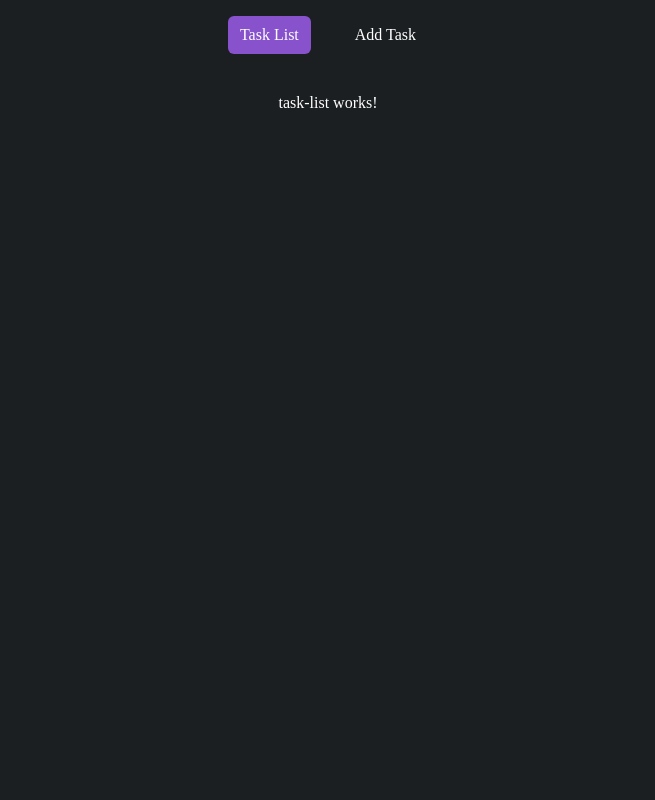
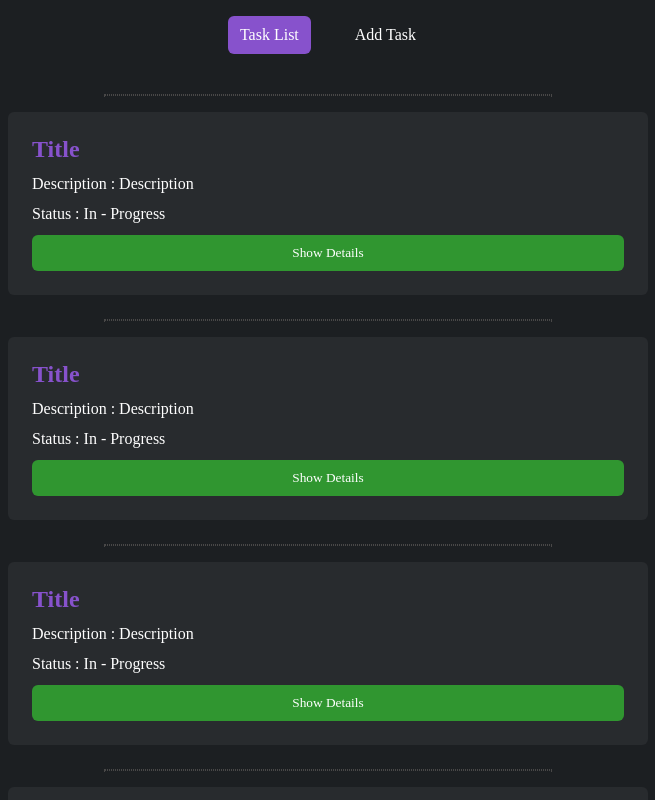
Before and after one commit to basakjeet08/Angular-Module-One-Exam, an Angular app: page / in a window 1280 px wide. Shown: the top 800 px of the page, without its empty margins (312-967 px from the left). Built offline with nearby package versions, Linux system fonts and the light colour scheme; a web font is replaced by a local one.

Commit message:
feat - Implemented Task List Screen and implemented the task service 50%

```diff
--- /dev/null
+++ b/src/app/Models/Task.ts
@@ -0,0 +1,9 @@
+export class Task {
+  readonly id: string = crypto.randomUUID();
+
+  constructor(
+    readonly title: string,
+    readonly description: string,
+    readonly status: string
+  ) {}
+}
--- a/src/app/components/task-list/task-list.component.css
+++ b/src/app/components/task-list/task-list.component.css
@@ -0,0 +1,16 @@
+#outer-container {
+  width: 50vw;
+
+  display: flex;
+  flex-direction: column;
+
+  gap: 24px;
+}
+
+.full-width {
+  width: 50vw;
+}
+
+.center {
+  align-items: center;
+}
--- a/src/app/components/task-list/task-list.component.html
+++ b/src/app/components/task-list/task-list.component.html
@@ -1 +1,19 @@
-<p>task-list works!</p>
+<div id="outer-container">
+  <!-- Container centering the cards -->
+  <div class="col-container center" *ngFor="let task of taskList">
+    <!-- Horizontal Line between them -->
+    <hr />
+
+    <!-- Each Task Item Component -->
+    <div class="card-container full-width">
+      <h2>{{ task.title }}</h2>
+      <p>Description : {{ task.description }}</p>
+      <p>Status : {{ task.status }}</p>
+
+      <!-- This buttons takes you to the task details page -->
+      <button class="secondary-btn" (click)="onDetailsClick(task.id)">
+        Show Details
+      </button>
+    </div>
+  </div>
+</div>
--- a/src/app/components/task-list/task-list.component.ts
+++ b/src/app/components/task-list/task-list.component.ts
@@ -1,8 +1,43 @@
-import { Component } from '@angular/core';
+import { Component, OnDestroy, OnInit } from '@angular/core';
+import { ActivatedRoute, Router } from '@angular/router';
+import { Subscription } from 'rxjs';
+import { Task } from 'src/app/Models/Task';
+import { TaskService } from 'src/app/services/task.service';
 
 @Component({
   selector: 'app-task-list',
   templateUrl: './task-list.component.html',
   styleUrls: ['./task-list.component.css'],
 })
-export class TaskListComponent {}
+export class TaskListComponent implements OnInit, OnDestroy {
+  // These are the task list variable and subscription to task event data
+  taskList!: Task[];
+  private taskSubscription!: Subscription;
+
+  // Injecting the Task Service , Router and the route
+  constructor(
+    private taskService: TaskService,
+    private router: Router,
+    private route: ActivatedRoute
+  ) {}
+
+  // This initializes the task list and starts a subscription to the task list data events
+  ngOnInit(): void {
+    this.taskList = this.taskService.getTaskList();
+
+    // Subscribing to the task list
+    this.taskSubscription = this.taskService
+      .getTaskSubject()
+      .subscribe((taskList) => (this.taskList = taskList));
+  }
+
+  // This function is invoked when the show details button is clicked
+  onDetailsClick(id: string) {
+    this.router.navigate(['task-details', id], { relativeTo: this.route });
+  }
+
+  // Removing the task list subscription to prevent memory leaks
+  ngOnDestroy(): void {
+    this.taskSubscription?.unsubscribe();
+  }
+}
--- /dev/null
+++ b/src/app/services/task.service.ts
@@ -0,0 +1,30 @@
+import { Injectable } from '@angular/core';
+import { Task } from '../Models/Task';
+import { Subject } from 'rxjs';
+
+@Injectable({ providedIn: 'root' })
+export class TaskService {
+  // These are the task list variable and the subject that will pass data events
+  private taskList: Task[] = [];
+  private taskSubject = new Subject<Task[]>();
+
+  // Initializing the task list to some dummy data for testing
+  constructor() {
+    this.taskList = [
+      new Task('Title', 'Description', 'In - Progress'),
+      new Task('Title', 'Description', 'In - Progress'),
+      new Task('Title', 'Description', 'In - Progress'),
+      new Task('Title', 'Description', 'In - Progress'),
+    ];
+  }
+
+  // Encapsulating the task list data to prevent data changes outside the service
+  getTaskList() {
+    return [...this.taskList];
+  }
+
+  // Returning the task subject as readonly to prevent changes to it
+  getTaskSubject() {
+    return this.taskSubject.asObservable();
+  }
+}
--- a/src/styles.css
+++ b/src/styles.css
@@ -112,7 +112,7 @@ textarea.ng-invalid.ng-touched {
 /* Horizontal Line CSS */
 hr {
   width: 70%;
-  border: 1px dotted var(--cardVariant);
+  border: 1px dotted var(--card--variant--color);
 }
 
 /* Utility Container CSS */
```
